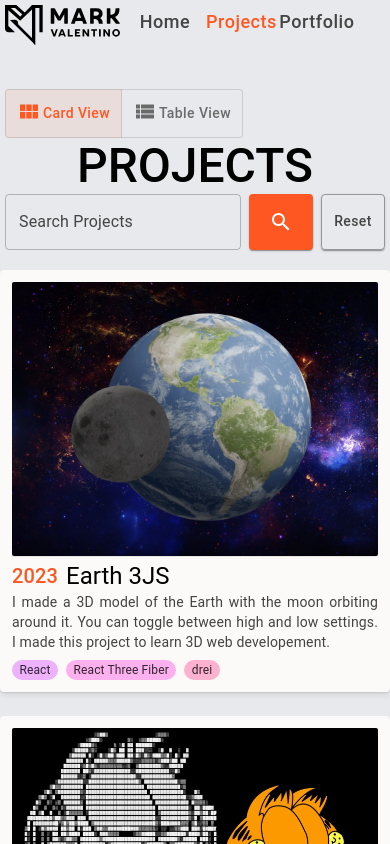
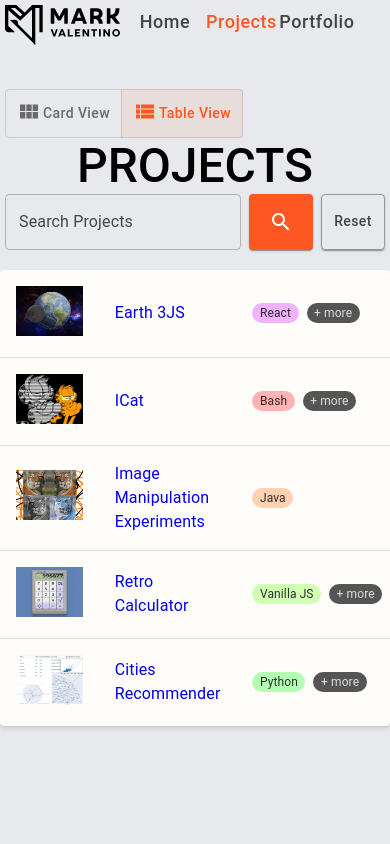
Before and after one commit to M-Valentino/M-Valentino_Node, a Next.js app: page /projects in a window 390 px wide. Shown: the top 844 px of the page. Built offline with nearby package versions, Linux system fonts and the light colour scheme.

Commit message:
hid dates on small mobile views

```diff
--- a/src/components/ProjectCard.jsx
+++ b/src/components/ProjectCard.jsx
@@ -73,7 +73,7 @@ export default function ProjectCard(props) {
       return 8;
     }
     return 24;
-  }
+  };
 
   return (
     <ThemeProvider theme={MainTheme}>
@@ -99,9 +99,11 @@ export default function ProjectCard(props) {
           }}
         ></img>
         <Stack direction="row" spacing={1}>
-          <Typography variant={"h6"} color="primary">
-            {date}
-          </Typography>
+          {!isSmallMobileView && (
+            <Typography variant={"h6"} color="primary">
+              {date}
+            </Typography>
+          )}
           <Typography
             variant={title.length > 28 ? "h6" : "h5"}
             color="text.primary"
@@ -121,10 +123,17 @@ export default function ProjectCard(props) {
         <Tooltip title={languages.length > 3 ? languages.join(", ") : ""}>
           <Stack direction="row" spacing={1} mt={1}>
             {languages.slice(0, 3).map((props, key) => (
-              <LanguageChip key={key} language={props} size={isMobileView ? "small" : "full"} />
+              <LanguageChip
+                key={key}
+                language={props}
+                size={isMobileView ? "small" : "full"}
+              />
             ))}
             {languages.length > 3 ? (
-              <LanguageChip language={PLUS_MORE} size={isMobileView ? "small" : "full"} />
+              <LanguageChip
+                language={PLUS_MORE}
+                size={isMobileView ? "small" : "full"}
+              />
             ) : (
               <></>
             )}
--- a/src/pages/projects.jsx
+++ b/src/pages/projects.jsx
@@ -28,13 +28,18 @@ import { DESKTOP_WIDTH, MOBILE_WIDTH } from "@/consts/stylingValues";
  * Users can toggle between card and table view as well as search for projects.
  */
 export default function Projects() {
-  // For if the projects are shown in a card or table view
-  const [view, setView] = useState("cardView");
+  const isDesktopView = useMediaQuery("(min-width:1000px)");
+  /**
+   * For if the projects are shown in a card or table view. Mobile devices will
+   * be shown the table view by default while desktop devices will be shown the
+   * card view by default.
+   */
+  const [view, setView] = useState(isDesktopView ? "cardView" : "tableView");
   // For managing the project search results
   const [projectResults, setProjectResults] = useState(projectContent);
   // For managing the search input from the user
   const [searchInputValue, setSearchInputValue] = useState("");
-  const isDesktopView = useMediaQuery("(min-width:1000px)");
+
   /**
    * Function to handle changing the state of the view. It is called by the
    * ToggleButtonGroup.
```
